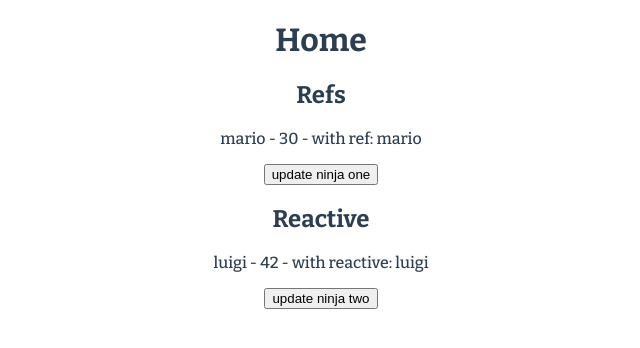
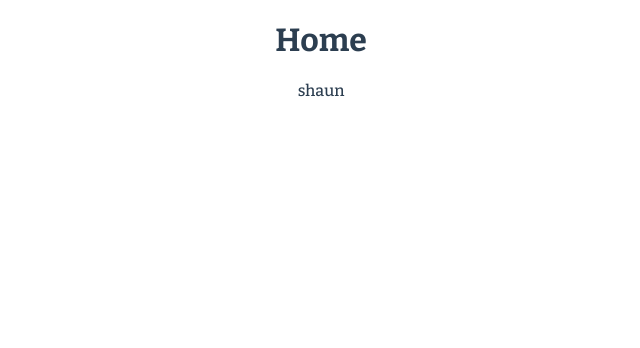
Before and after one commit to EllyPirelly/vue3-dojo-blog, a Vue app: page / in a window 1280 px wide. Shown: the top 348 px of the page, without its empty margins (319-959 px from the left). Built offline with nearby package versions, Linux system fonts and the light colour scheme.

Commit message:
very basic computed value

```diff
--- a/src/views/Home.vue
+++ b/src/views/Home.vue
@@ -1,56 +1,23 @@
 <template>
   <div class="home">
     <h1>Home</h1>
-
-    <h2>Refs</h2>
-    <p>
-      {{ ninjaOne.name }} - {{ ninjaOne.age }} - with ref: {{ nameOne.name }}
-    </p>
-    <button @click="updateNinjaOne">update ninja one</button>
-
-    <h2>Reactive</h2>
-    <p>
-      {{ ninjaTwo.name }} - {{ ninjaTwo.age }} - with reactive: {{ nameTwo }}
-    </p>
-    <button @click="updateNinjaTwo">update ninja two</button>
+    <p>{{ name }}</p>
   </div>
 </template>
 
 <script>
-import { ref, reactive } from 'vue'
+import { computed } from 'vue'
 
 export default {
   name: 'Home',
 
   setup() {
-    /* ref versus reactive */
-    const ninjaOne = ref({ name: 'mario', age: 30 })
-    const ninjaTwo = reactive({ name: 'luigi', age: 42 })
-
-    const nameOne = ref({ name: 'mario' })
-    /* we can't use primitive values with reactive() */
-    let nameTwo = reactive('luigi')
-
-    const updateNinjaOne = () => {
-      ninjaOne.value.name = 'Marianne'
-      ninjaOne.value.age = 2200
-      nameOne.value.name = 'Mary'
-    }
-
-    const updateNinjaTwo = () => {
-      ninjaTwo.name = 'Luanne'
-      ninjaTwo.age = 3200
-      /* won't work because it's a primitive value and not reactive */
-      nameTwo = 'LuAnne'
-    }
+    const name = computed(() => {
+      return 'shaun'
+    })
 
     return {
-      ninjaOne,
-      updateNinjaOne,
-      ninjaTwo,
-      updateNinjaTwo,
-      nameOne,
-      nameTwo,
+      name,
     }
   },
 }
```
